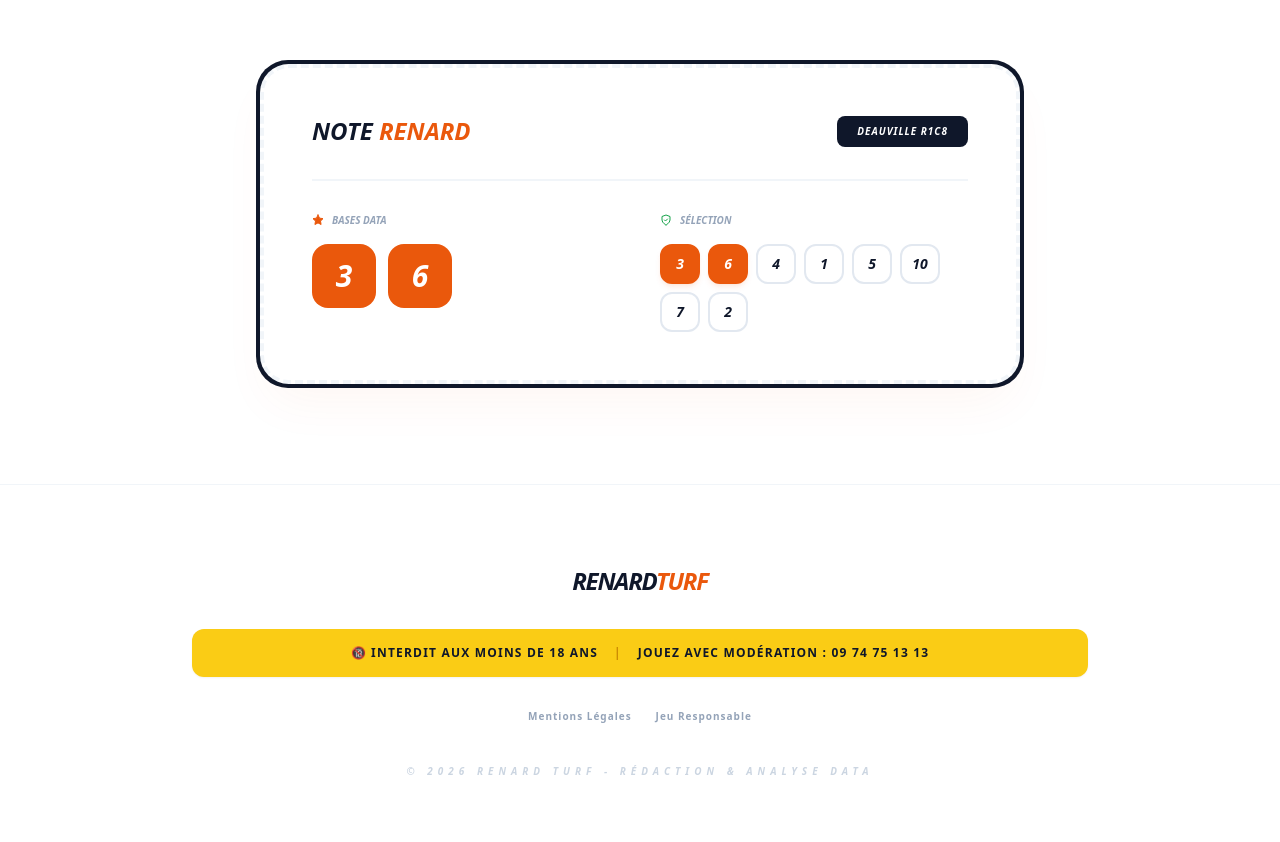
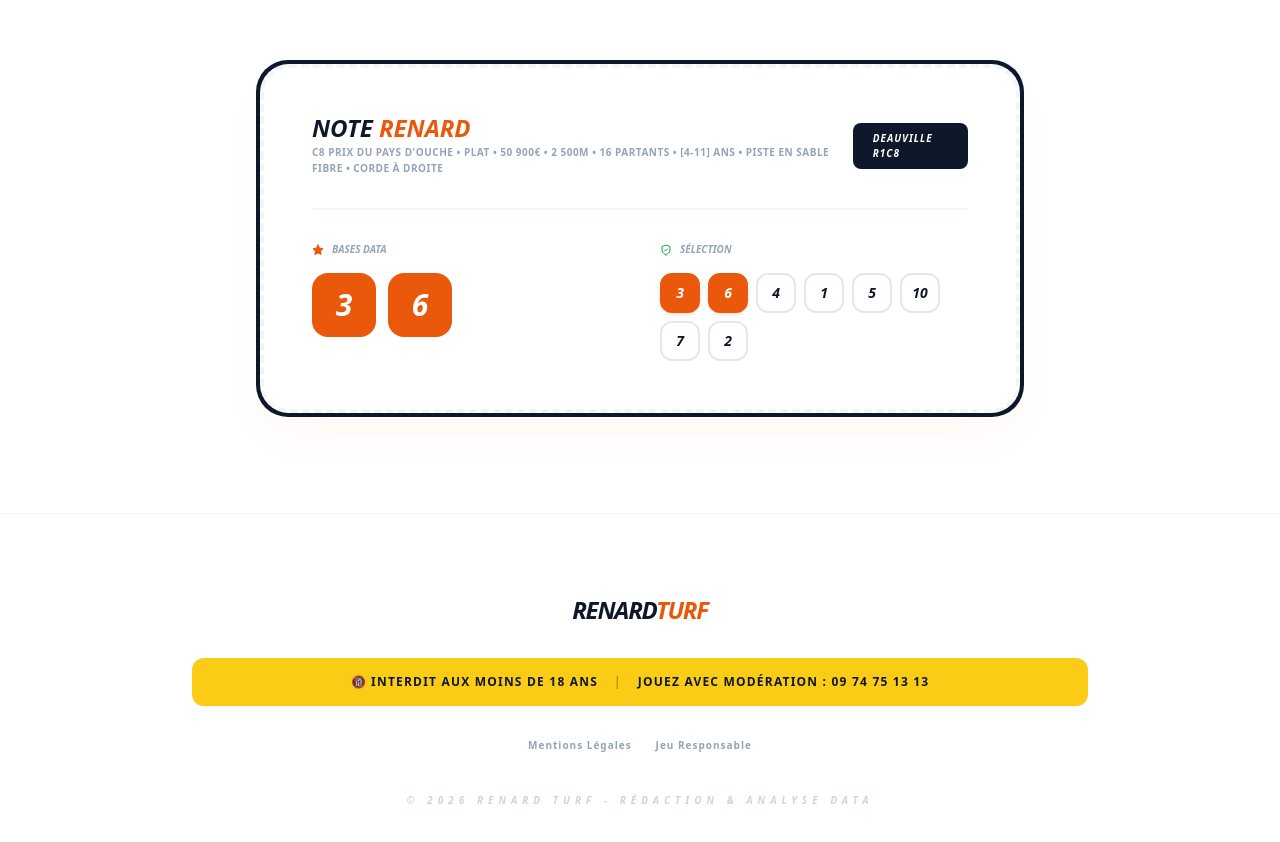
Before and after one commit to RenardTurf/Renard-turf, a React (Vite) app: page / in a window 1280 px wide. Shown: the part 3953-4795 px from the top of the page. Built offline with nearby package versions, Linux system fonts and the light colour scheme; no server answers.

Commit message:
Update App.jsx

```diff
--- a/src/App.jsx
+++ b/src/App.jsx
@@ -418,7 +418,12 @@
           <div className="bg-slate-900 rounded-[2rem] p-1 shadow-2xl shadow-orange-600/5 overflow-hidden max-w-3xl mx-auto w-full">
             <div className="bg-white border-4 border-dashed border-slate-100 rounded-[1.8rem] p-8 md:p-12 text-slate-900 relative text-left">
               <div className="flex justify-between items-center border-b-2 border-slate-100 pb-8 mb-8">
-                 <h3 className="font-black text-2xl uppercase italic leading-none">Note <span className="text-orange-600 font-bold italic">Renard</span></h3>
+                 <div className="flex flex-col gap-1">
+                    <h3 className="font-black text-2xl uppercase italic leading-none">Note <span className="text-orange-600 font-bold italic">Renard</span></h3>
+                    <p className="text-[10px] font-bold text-slate-400 uppercase tracking-wider leading-relaxed">
+                      C8 Prix Du Pays D'Ouche • Plat • 50 900€ • 2 500m • 16 partants • [4-11] ans • Piste en sable fibre • Corde à droite
+                    </p>
+                 </div>
                  <div className="bg-slate-900 text-white px-5 py-2 rounded-lg text-[10px] font-black uppercase italic tracking-widest">Deauville R1C8</div>
               </div>
 
```
